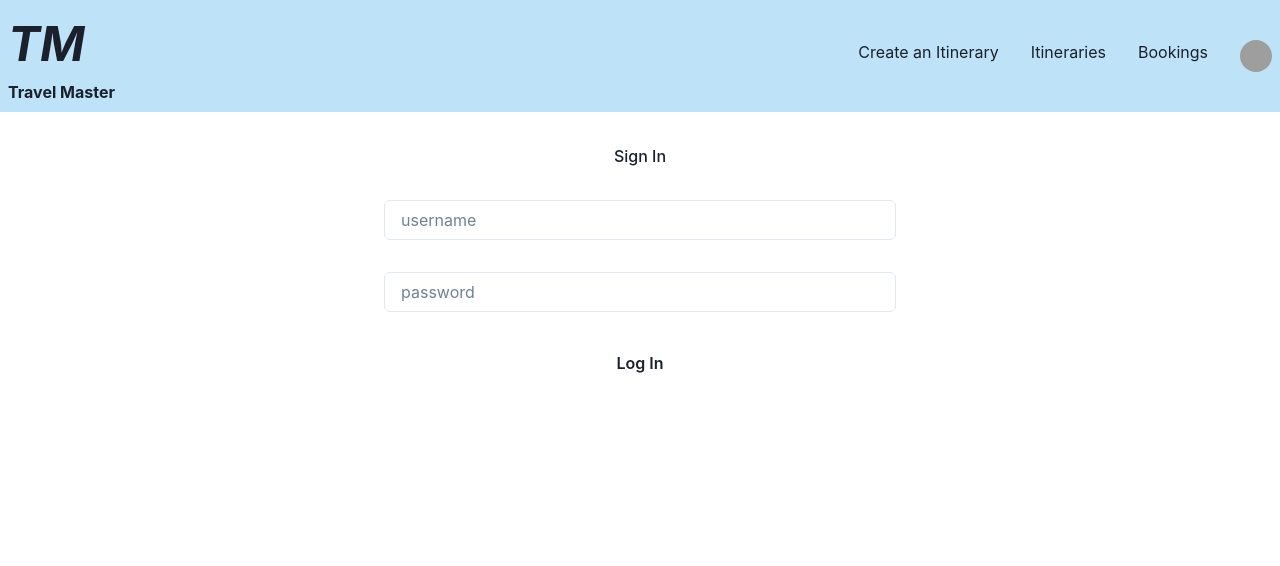
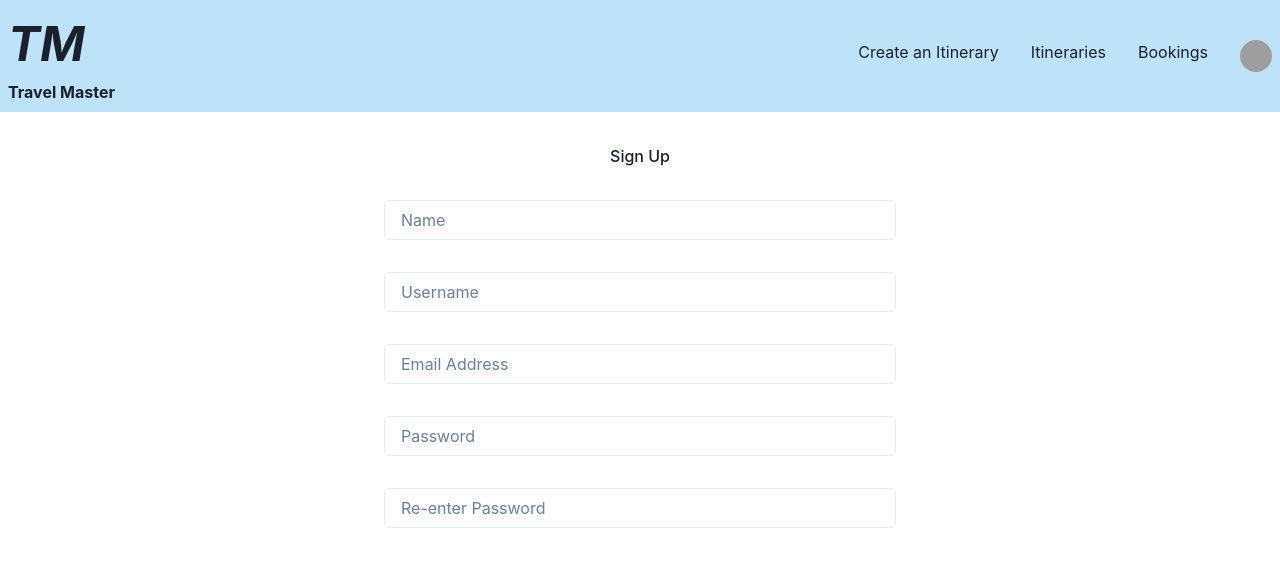
Before and after one commit to chen1ting/TravelMaster, a React (Create React App) app in the folder frontend/: page /SignUp in a window 1280 px wide. Shown: the top 566 px of the page. Built offline with nearby package versions, Linux system fonts and the light colour scheme; grey boxes are pictures that could not be loaded.

Commit message:
React Routing Completed
pls install npm install react-router-dom@6 thanks

```diff
--- a/frontend/package.json
+++ b/frontend/package.json
@@ -13,6 +13,7 @@
     "framer-motion": "^7.2.1",
     "react": "^18.2.0",
     "react-dom": "^18.2.0",
+    "react-router-dom": "^6.3.0",
     "react-scripts": "5.0.1",
     "web-vitals": "^2.1.4"
   },
--- a/frontend/src/App.js
+++ b/frontend/src/App.js
@@ -1,6 +1,12 @@
 import './App.css';
 import NavBar from './Components/NavBar';
 import { ChakraProvider } from '@chakra-ui/react';
+import {
+    BrowserRouter as Router,
+    Routes,
+    Route,
+    Link as RouteLink, BrowserRouter
+} from "react-router-dom";
 import SignIn from './Components/SignIn';
 import SignUp from "./Components/SignUp";
 
@@ -8,8 +14,22 @@ import SignUp from "./Components/SignUp";
 function App() {
   return (
     <ChakraProvider>
-      <NavBar/>
-      <SignIn/>
+
+        <BrowserRouter>
+            <NavBar/>
+            <Routes>
+                <Route
+                    path="SignUp"
+                    element={<SignUp />}
+                />
+                <Route
+                    path=""
+                    element={<SignIn />}
+                />
+            </Routes>
+        </BrowserRouter>
+
+
     </ChakraProvider>
   );
 }
--- a/frontend/src/Components/NavBar.js
+++ b/frontend/src/Components/NavBar.js
@@ -76,7 +76,7 @@ const Header = (props) => {
               </MenuButton>
               <MenuList justify = "center">
                 <MenuItem>Log In</MenuItem>
-                <MenuItem>Sign Up</MenuItem>
+                <MenuItem to="/SignUp">Sign Up</MenuItem>
               </MenuList>
             </Menu>
           </Flex>
--- a/frontend/src/Components/SignUp.js
+++ b/frontend/src/Components/SignUp.js
@@ -56,7 +56,7 @@ const SignUp = () => {
                         placeholder="Re-enter Password"
                         onChange={(e) => setPassword(e.target.value)}
                     ></Input>
-                    <Button w={'40%'} m={4} type="submit" onClick={onSubmit} bg = "blue.75">
+                    <Button w={'40%'} m={4} colorScheme={"teal"} type="submit" onClick={onSubmit} bg = "blue.75">
                         Create Account
                     </Button>
                 </Flex>
```
Also changed, not shown: 1 other file (tests, documents, lock files or other folders).
